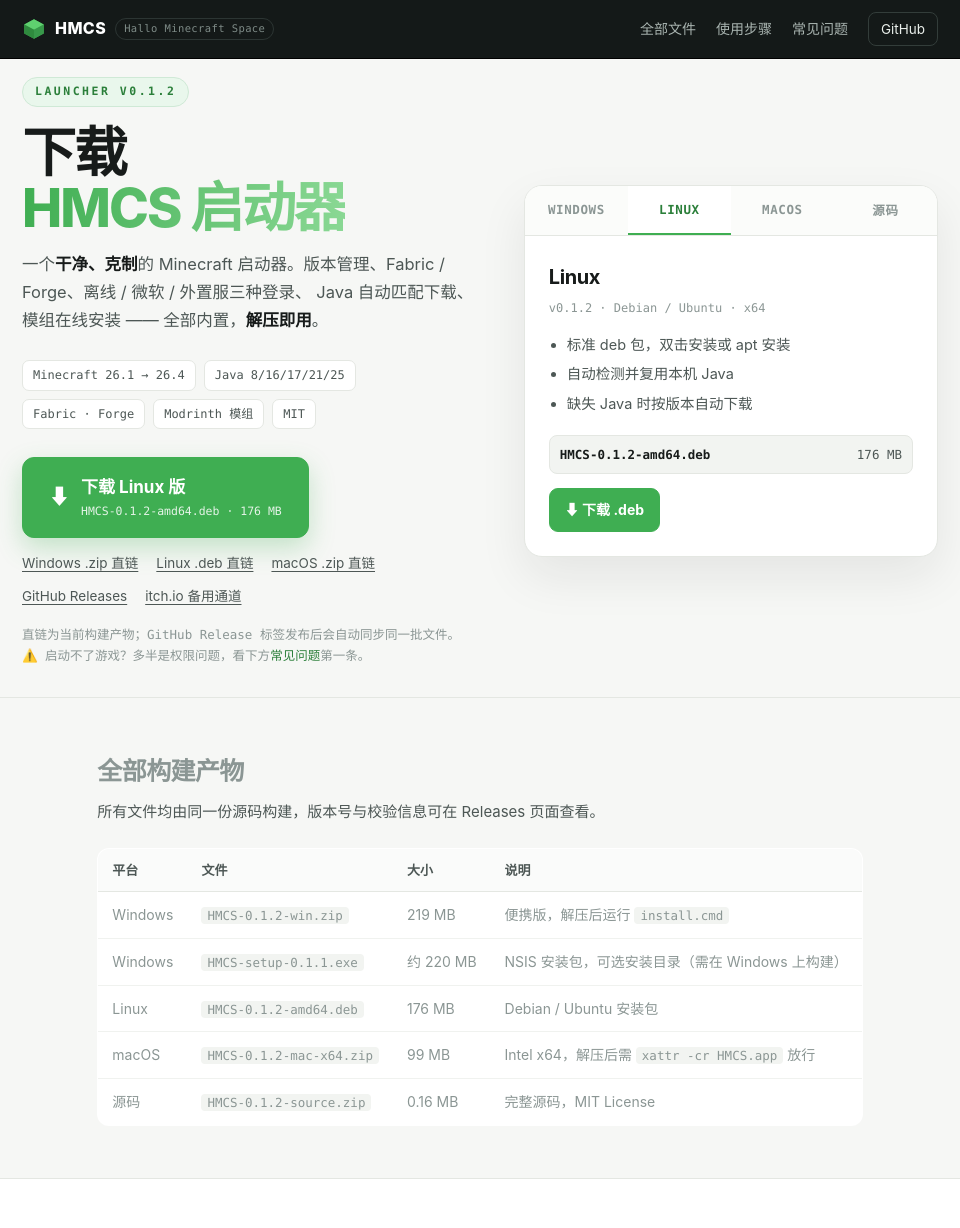
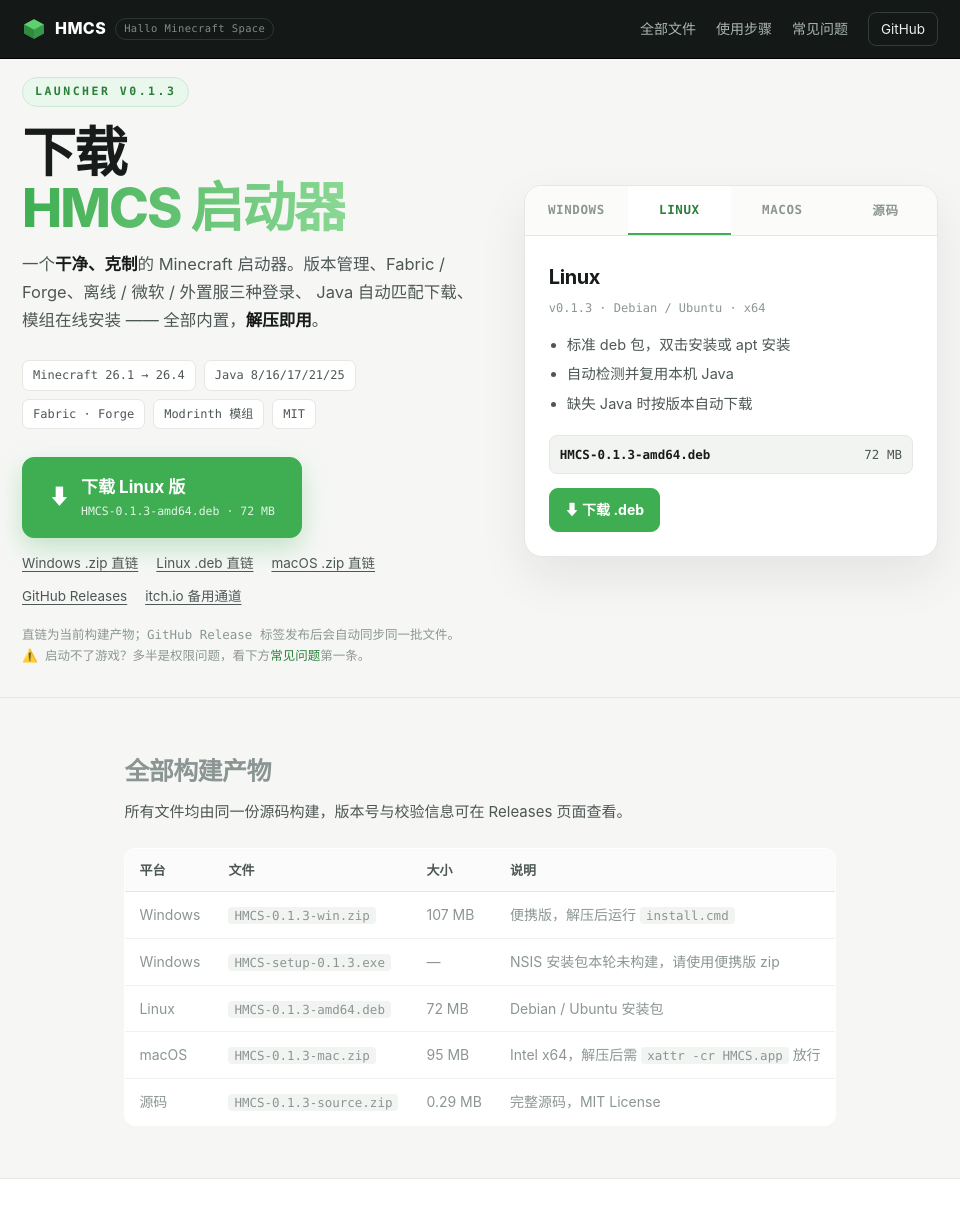
Before and after one commit to jaden175/HMCS, an Electron app: page index.html in a window 960 px wide. Shown: the top 1228 px of the page. Drawn offline with Linux system fonts and the light colour scheme.

Commit message:
site: v0.1.3 发布（整合包拖拽 + 模组分页）

```diff
--- a/index.html
+++ b/index.html
@@ -214,7 +214,7 @@
 
 <div class="main" id="top">
   <div>
-    <span class="eyebrow">Launcher v0.1.2</span>
+    <span class="eyebrow">Launcher v0.1.3</span>
     <h1>下载<br><em>HMCS 启动器</em></h1>
     <p class="sub">
       一个<b>干净、克制</b>的 Minecraft 启动器。版本管理、Fabric / Forge、离线 / 微软 / 外置服三种登录、
@@ -227,14 +227,14 @@
       <span class="tag">Modrinth 模组</span>
       <span class="tag">MIT</span>
     </div>
-    <a class="big" id="bigBtn" href="https://github.com/jaden175/HMCS/releases/download/v0.1.2/HMCS-0.1.2-win.zip">
+    <a class="big" id="bigBtn" href="https://github.com/jaden175/HMCS/releases/download/v0.1.3/HMCS-0.1.3-win.zip">
       <span class="dl-arrow">⬇</span>
-      <span id="bigLabel">下载 Windows 版<small id="bigMeta">HMCS-0.1.2-win.zip · 219 MB</small></span>
+      <span id="bigLabel">下载 Windows 版<small id="bigMeta">HMCS-0.1.3-win.zip · 107 MB</small></span>
     </a>
     <div class="alt">
-      <a href="https://github.com/jaden175/HMCS/releases/download/v0.1.2/HMCS-0.1.2-win.zip">Windows .zip 直链</a>
-      <a href="https://github.com/jaden175/HMCS/releases/download/v0.1.2/HMCS-0.1.2-amd64.deb">Linux .deb 直链</a>
-      <a href="https://github.com/jaden175/HMCS/releases/download/v0.1.2/HMCS-0.1.2-mac-x64.zip">macOS .zip 直链</a>
+      <a href="https://github.com/jaden175/HMCS/releases/download/v0.1.3/HMCS-0.1.3-win.zip">Windows .zip 直链</a>
+      <a href="https://github.com/jaden175/HMCS/releases/download/v0.1.3/HMCS-0.1.3-amd64.deb">Linux .deb 直链</a>
+      <a href="https://github.com/jaden175/HMCS/releases/download/v0.1.3/HMCS-0.1.3-mac.zip">macOS .zip 直链</a>
       <a href="https://github.com/jaden175/hmcs/releases" target="_blank" rel="noopener">GitHub Releases</a>
       <a href="https://itch.io" target="_blank" rel="noopener">itch.io 备用通道</a>
     </div>
@@ -251,59 +251,59 @@
 
     <div class="pane on" data-pane="win">
       <h3>Windows</h3>
-      <div class="ver">v0.1.2 · Windows 10 / 11 · x64</div>
+      <div class="ver">v0.1.3 · Windows 10 / 11 · x64</div>
       <ul>
         <li>便携版解压即用，含 <code>install.cmd</code> 一键安装脚本</li>
         <li>自动创建桌面与开始菜单快捷方式</li>
         <li>NSIS 安装包支持自定义安装目录</li>
       </ul>
-      <div class="file"><b>HMCS-0.1.2-win.zip</b><span>219 MB</span></div>
+      <div class="file"><b>HMCS-0.1.3-win.zip</b><span>107 MB</span></div>
       <div class="act">
-        <a class="go" href="https://github.com/jaden175/HMCS/releases/download/v0.1.2/HMCS-0.1.2-win.zip">⬇ 下载便携版 .zip</a>
-        <a href="https://github.com/jaden175/HMCS/releases/download/v0.1.2/HMCS-0.1.2-win.zip">⬇ 同款直链</a>
+        <a class="go" href="https://github.com/jaden175/HMCS/releases/download/v0.1.3/HMCS-0.1.3-win.zip">⬇ 下载便携版 .zip</a>
+        <a href="https://github.com/jaden175/HMCS/releases/download/v0.1.3/HMCS-0.1.3-win.zip">⬇ 同款直链</a>
       </div>
     </div>
 
     <div class="pane" data-pane="linux">
       <h3>Linux</h3>
-      <div class="ver">v0.1.2 · Debian / Ubuntu · x64</div>
+      <div class="ver">v0.1.3 · Debian / Ubuntu · x64</div>
       <ul>
         <li>标准 deb 包，双击安装或 apt 安装</li>
         <li>自动检测并复用本机 Java</li>
         <li>缺失 Java 时按版本自动下载</li>
       </ul>
-      <div class="file"><b>HMCS-0.1.2-amd64.deb</b><span>176 MB</span></div>
+      <div class="file"><b>HMCS-0.1.3-amd64.deb</b><span>72 MB</span></div>
       <div class="act">
-        <a class="go" href="https://github.com/jaden175/HMCS/releases/download/v0.1.2/HMCS-0.1.2-amd64.deb">⬇ 下载 .deb</a>
+        <a class="go" href="https://github.com/jaden175/HMCS/releases/download/v0.1.3/HMCS-0.1.3-amd64.deb">⬇ 下载 .deb</a>
       </div>
     </div>
 
     <div class="pane" data-pane="mac">
       <h3>macOS</h3>
-      <div class="ver">v0.1.2 · Intel x64 · macOS 11.0+</div>
+      <div class="ver">v0.1.3 · Intel x64 · macOS 11.0+</div>
       <ul>
         <li>解压得到 <code>HMCS.app</code>，拖进「应用程序」即可使用</li>
         <li>未做苹果签名，首次打开会被 Gatekeeper 拦截，属正常现象</li>
         <li>放行方式：终端执行 <code>xattr -cr HMCS.app</code>，或到「隐私与安全性」点「仍要打开」</li>
       </ul>
-      <div class="file"><b>HMCS-0.1.2-mac-x64.zip</b><span>99 MB</span></div>
+      <div class="file"><b>HMCS-0.1.3-mac.zip</b><span>95 MB</span></div>
       <div class="act">
-        <a class="go" href="https://github.com/jaden175/HMCS/releases/download/v0.1.2/HMCS-0.1.2-mac-x64.zip">⬇ 下载 macOS 版</a>
+        <a class="go" href="https://github.com/jaden175/HMCS/releases/download/v0.1.3/HMCS-0.1.3-mac.zip">⬇ 下载 macOS 版</a>
         <a href="https://github.com/jaden175/HMCS/releases" target="_blank" rel="noopener">Releases 页面</a>
       </div>
     </div>
 
     <div class="pane" data-pane="src">
       <h3>源码</h3>
-      <div class="ver">v0.1.2 · MIT License</div>
+      <div class="ver">v0.1.3 · MIT License</div>
       <ul>
         <li>Node.js 18+ 环境，<code>npm install &amp;&amp; npm start</code> 即可开发</li>
         <li>无遥测，界面全部本地渲染</li>
         <li>代码、图标、文案均为原创，未使用 PCL 任何素材</li>
       </ul>
-      <div class="file"><b>HMCS-0.1.2-source.zip</b><span>0.16 MB</span></div>
+      <div class="file"><b>HMCS-0.1.3-source.zip</b><span>0.29 MB</span></div>
       <div class="act">
-        <a class="go" href="https://github.com/jaden175/HMCS/releases/download/v0.1.2/HMCS-0.1.2-source.zip">⬇ 下载源码</a>
+        <a class="go" href="https://github.com/jaden175/HMCS/releases/download/v0.1.3/HMCS-0.1.3-source.zip">⬇ 下载源码</a>
         <a href="https://github.com/jaden175/hmcs" target="_blank" rel="noopener">GitHub 仓库</a>
       </div>
     </div>
@@ -316,11 +316,11 @@
     <p class="h2sub">所有文件均由同一份源码构建，版本号与校验信息可在 Releases 页面查看。</p>
     <table>
       <tr><th>平台</th><th>文件</th><th>大小</th><th>说明</th></tr>
-      <tr><td>Windows</td><td><code>HMCS-0.1.2-win.zip</code></td><td>219 MB</td><td>便携版，解压后运行 <code>install.cmd</code></td></tr>
-      <tr><td>Windows</td><td><code>HMCS-setup-0.1.1.exe</code></td><td>约 220 MB</td><td>NSIS 安装包，可选安装目录（需在 Windows 上构建）</td></tr>
-      <tr><td>Linux</td><td><code>HMCS-0.1.2-amd64.deb</code></td><td>176 MB</td><td>Debian / Ubuntu 安装包</td></tr>
-      <tr><td>macOS</td><td><code>HMCS-0.1.2-mac-x64.zip</code></td><td>99 MB</td><td>Intel x64，解压后需 <code>xattr -cr HMCS.app</code> 放行</td></tr>
-      <tr><td>源码</td><td><code>HMCS-0.1.2-source.zip</code></td><td>0.16 MB</td><td>完整源码，MIT License</td></tr>
+      <tr><td>Windows</td><td><code>HMCS-0.1.3-win.zip</code></td><td>107 MB</td><td>便携版，解压后运行 <code>install.cmd</code></td></tr>
+      <tr><td>Windows</td><td><code>HMCS-setup-0.1.3.exe</code></td><td>—</td><td>NSIS 安装包本轮未构建，请使用便携版 zip</td></tr>
+      <tr><td>Linux</td><td><code>HMCS-0.1.3-amd64.deb</code></td><td>72 MB</td><td>Debian / Ubuntu 安装包</td></tr>
+      <tr><td>macOS</td><td><code>HMCS-0.1.3-mac.zip</code></td><td>95 MB</td><td>Intel x64，解压后需 <code>xattr -cr HMCS.app</code> 放行</td></tr>
+      <tr><td>源码</td><td><code>HMCS-0.1.3-source.zip</code></td><td>0.29 MB</td><td>完整源码，MIT License</td></tr>
     </table>
   </div>
 </div>
@@ -334,7 +334,7 @@
         <div class="n">1</div>
         <h4>下载并解压</h4>
         <p>Windows 便携版解压到任意目录，无需管理员权限。</p>
-<pre>HMCS-0.1.2-win.zip → 解压 → install.cmd</pre>
+<pre>HMCS-0.1.3-win.zip → 解压 → install.cmd</pre>
       </div>
       <div class="s">
         <div class="n">2</div>
@@ -383,7 +383,7 @@
     </details>
     <details>
       <summary>Windows 下载后怎么安装？</summary>
-      <p>解压 <code>HMCS-0.1.2-win.zip</code>，双击目录内的 <code>install.cmd</code>，脚本会自动复制程序、创建桌面与开始菜单快捷方式并写入卸载信息。也可以直接运行目录里的 <code>hmcs-launcher.exe</code> 免安装使用。</p>
+      <p>解压 <code>HMCS-0.1.3-win.zip</code>，双击目录内的 <code>install.cmd</code>，脚本会自动复制程序、创建桌面与开始菜单快捷方式并写入卸载信息。也可以直接运行目录里的 <code>hmcs-launcher.exe</code> 免安装使用。</p>
     </details>
     <details>
       <summary>下载到一半断了怎么办？</summary>
@@ -414,7 +414,7 @@
 <footer>
   <div class="in">
     <span>HMCS · Hallo Minecraft Space</span>
-    <span class="mono">v0.1.2</span>
+    <span class="mono">v0.1.3</span>
     <a href="https://github.com/jaden175/hmcs" target="_blank" rel="noopener">源码</a>
     <a href="https://github.com/jaden175/hmcs/releases" target="_blank" rel="noopener">Releases</a>
     <a href="https://github.com/jaden175/hmcs/issues" target="_blank" rel="noopener">问题反馈</a>
@@ -428,10 +428,10 @@
   // 平台标签切换 + 主按钮跟随
   (function () {
     var OS = {
-      win:   { href:'dist/HMCS-0.1.2-win.zip',   label:'下载 Windows 版', meta:'HMCS-0.1.2-win.zip · 219 MB' },
-      linux: { href:'dist/HMCS-0.1.2-amd64.deb', label:'下载 Linux 版',   meta:'HMCS-0.1.2-amd64.deb · 176 MB' },
+      win:   { href:'https://github.com/jaden175/HMCS/releases/download/v0.1.3/HMCS-0.1.3-win.zip',   label:'下载 Windows 版', meta:'HMCS-0.1.3-win.zip · 107 MB' },
+      linux: { href:'https://github.com/jaden175/HMCS/releases/download/v0.1.3/HMCS-0.1.3-amd64.deb', label:'下载 Linux 版',   meta:'HMCS-0.1.3-amd64.deb · 72 MB' },
       mac:   { href:'https://github.com/jaden175/hmcs/releases',                                        label:'前往 Releases',    meta:'macOS 版即将推出' },
-      src:   { href:'dist/HMCS-0.1.2-source.zip',label:'下载源码',       meta:'HMCS-0.1.2-source.zip · 0.16 MB' }
+      src:   { href:'https://github.com/jaden175/HMCS/releases/download/v0.1.3/HMCS-0.1.3-source.zip',label:'下载源码',       meta:'HMCS-0.1.3-source.zip · 0.29 MB' }
     };
 
     var tabs = document.querySelectorAll('.tabs button');
```
